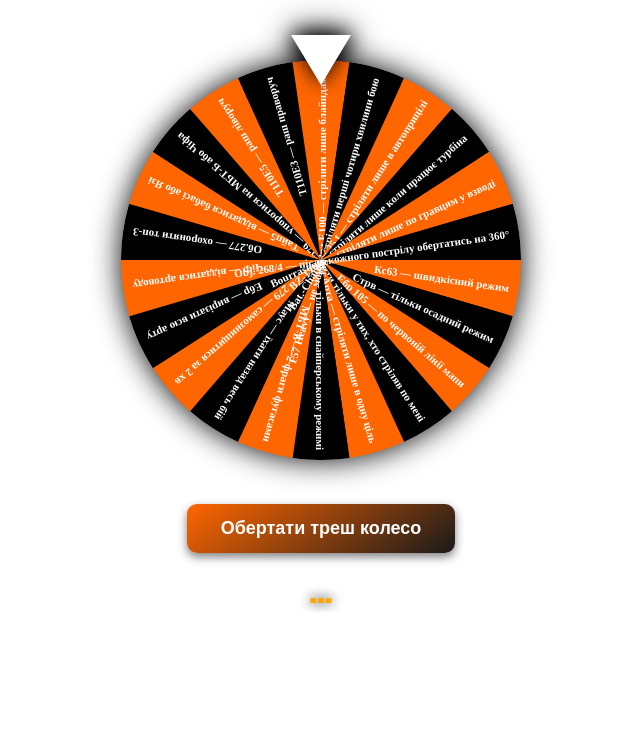
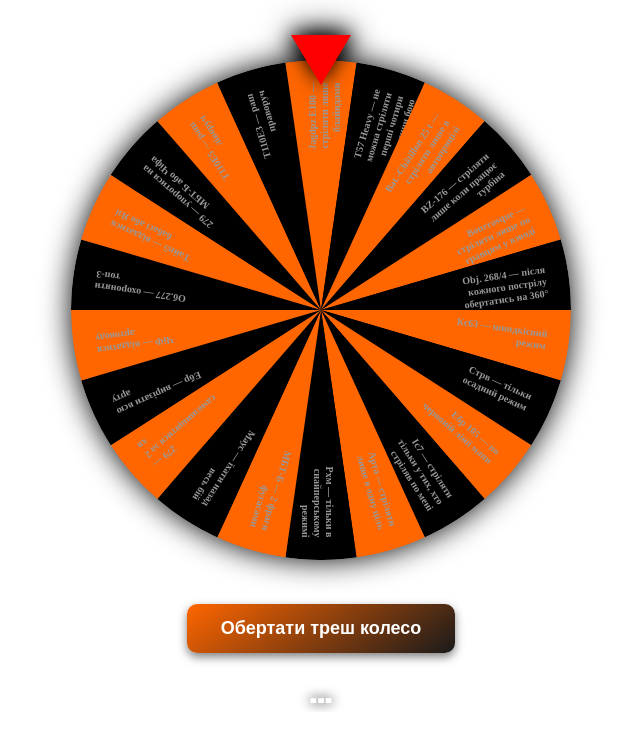
Before and after one commit to SaxonUA/wot, a plain HTML site: page index.html in a window 1280 px wide. Shown: the whole page, without its empty margins (319-959 px from the left). Drawn offline with Linux system fonts and the light colour scheme.

Commit message:
Update index.html

```diff
--- a/index.html
+++ b/index.html
@@ -17,7 +17,7 @@
 
     .wheel-wrapper {
       position: relative;
-      width: 400px;
+      width: 500px;
       margin: 60px auto 20px;
       filter: drop-shadow(0 0 15px #000);
     }
@@ -37,7 +37,7 @@
       height: 0;
       border-left: 30px solid transparent;
       border-right: 30px solid transparent;
-      border-bottom: 50px solid white;
+      border-bottom: 50px solid red;
       z-index: 100;
       filter: drop-shadow(0 0 10px #000);
     }
@@ -64,7 +64,7 @@
     .result {
       margin-top: 20px;
       font-size: 32px;
-      color: #ffa500;
+      color: #ffffff;
       text-shadow: 0 0 12px black;
     }
 
@@ -83,7 +83,7 @@
 </head>
 <body>
   <div class="wheel-wrapper">
-    <canvas id="trashWheel" width="400" height="400"></canvas>
+    <canvas id="trashWheel" width="500" height="500"></canvas>
     <div class="arrow"></div>
   </div>
   <button onclick="spin()">Обертати треш колесо</button>
@@ -92,6 +92,7 @@
   <script>
     const canvas = document.getElementById("trashWheel");
     const ctx = canvas.getContext("2d");
+
     const items = [
       "Кс63 — швидкісний режим",
       "Стрв — тільки осадний режим",
@@ -116,11 +117,30 @@
       "Bourrasque — стріляти лише по гравцям у взводі",
       "Obj. 268/4 — після кожного пострілу обертатись на 360°"
     ];
+
     const colors = ["#ff6600", "#000000"];
     const total = items.length;
     const anglePerItem = 2 * Math.PI / total;
     let currentAngle = 0;
     let spinning = false;
+
+    function wrapText(context, text, x, y, maxWidth, lineHeight) {
+      const words = text.split(' ');
+      let line = '';
+      for (let n = 0; n < words.length; n++) {
+        const testLine = line + words[n] + ' ';
+        const metrics = context.measureText(testLine);
+        const testWidth = metrics.width;
+        if (testWidth > maxWidth && n > 0) {
+          context.fillText(line, x, y);
+          line = words[n] + ' ';
+          y += lineHeight;
+        } else {
+          line = testLine;
+        }
+      }
+      context.fillText(line, x, y);
+    }
 
     function drawWheel(angle = 0, highlightIndex = -1) {
       const radius = canvas.width / 2;
@@ -134,13 +154,16 @@
         ctx.arc(radius, radius, radius, start, end);
         ctx.fillStyle = (i === highlightIndex) ? "#ffa600" : colors[i % 2];
         ctx.fill();
+
         ctx.save();
         ctx.translate(radius, radius);
         ctx.rotate(start + anglePerItem / 2);
-        ctx.fillStyle = "white";
-        ctx.font = "bold 11px Russo One";
         ctx.textAlign = "right";
-        ctx.fillText(items[i], radius - 10, 5);
+        ctx.font = "bold 10px Russo One";
+        ctx.fillStyle = (i === highlightIndex) ? "#ffffff" : "#999999";
+
+        wrapText(ctx, items[i], radius - 20, -5, 100, 12);
+
         ctx.restore();
       }
     }
@@ -151,11 +174,11 @@
 
       const targetIndex = Math.floor(Math.random() * total);
       const targetAngle = (3 * Math.PI / 2) - targetIndex * anglePerItem;
-      const extraSpins = 20 + Math.floor(Math.random() * 6); // 20–25 обертів
+      const extraSpins = 20 + Math.floor(Math.random() * 6);
       const finalAngle = 2 * Math.PI * extraSpins + targetAngle;
 
       let frame = 0;
-      const totalFrames = 500 + Math.floor(Math.random() * 100); // 10–12 сек
+      const totalFrames = 500 + Math.floor(Math.random() * 100);
       const startAngle = 0;
       currentAngle = 0;
 
```
